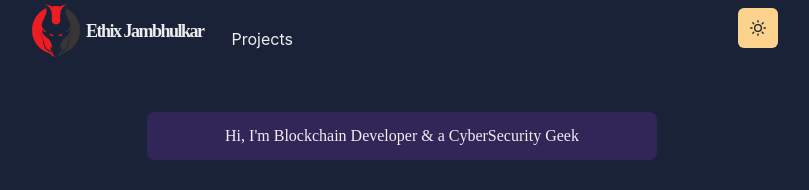
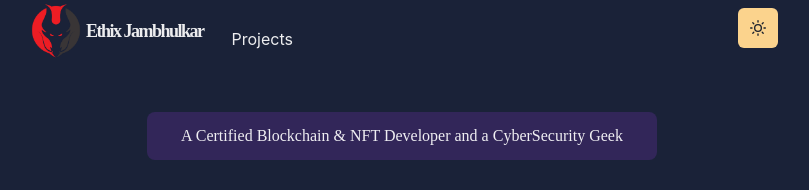
Before and after one commit to EthixLucifer/New-Portfolio-Website, a Next.js app: page / in a window 1280 px wide. Shown: the top 190 px of the page, without its empty margins (238-1047 px from the left). Built offline with nearby package versions, Linux system fonts and the light colour scheme; a web font is replaced by a local one.

Commit message:
changed the tagline

```diff
--- a/pages/index.js
+++ b/pages/index.js
@@ -20,7 +20,7 @@ const Page = () => {
 
                 {/* {*pl={20}*} padding to the left side of the name */}
                 <Box borderRadius="lg" bg={useColorModeValue('whiteAlpha.700', 'purple.900')} p={3} align="center" mt={20} mb={8} fontFamily="Cormorant SC">
-                    Hi, I&apos;m Blockchain Developer & a CyberSecurity Geek
+                    A Certified Blockchain & NFT Developer and a CyberSecurity Geek
                 </Box>
 
                 <Box display={{ md: 'flex' }}>
```
